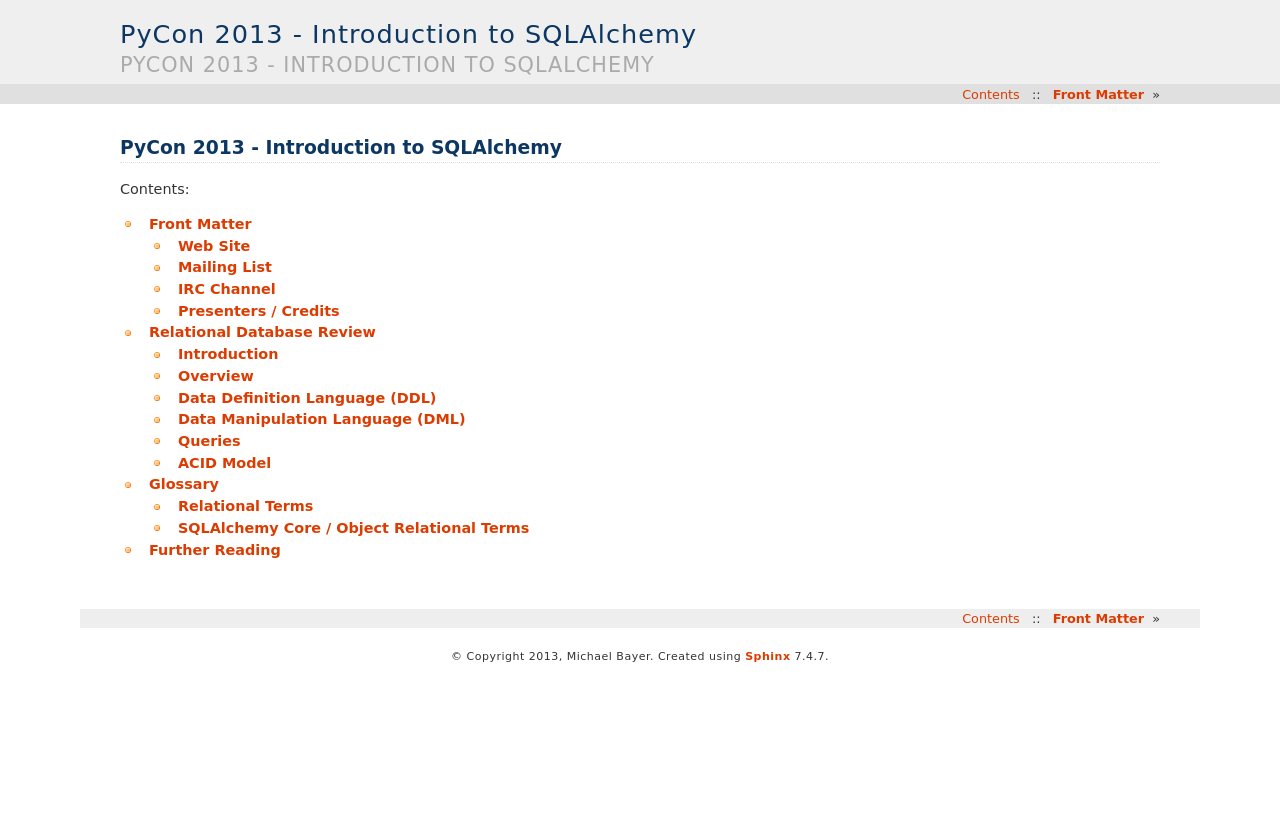
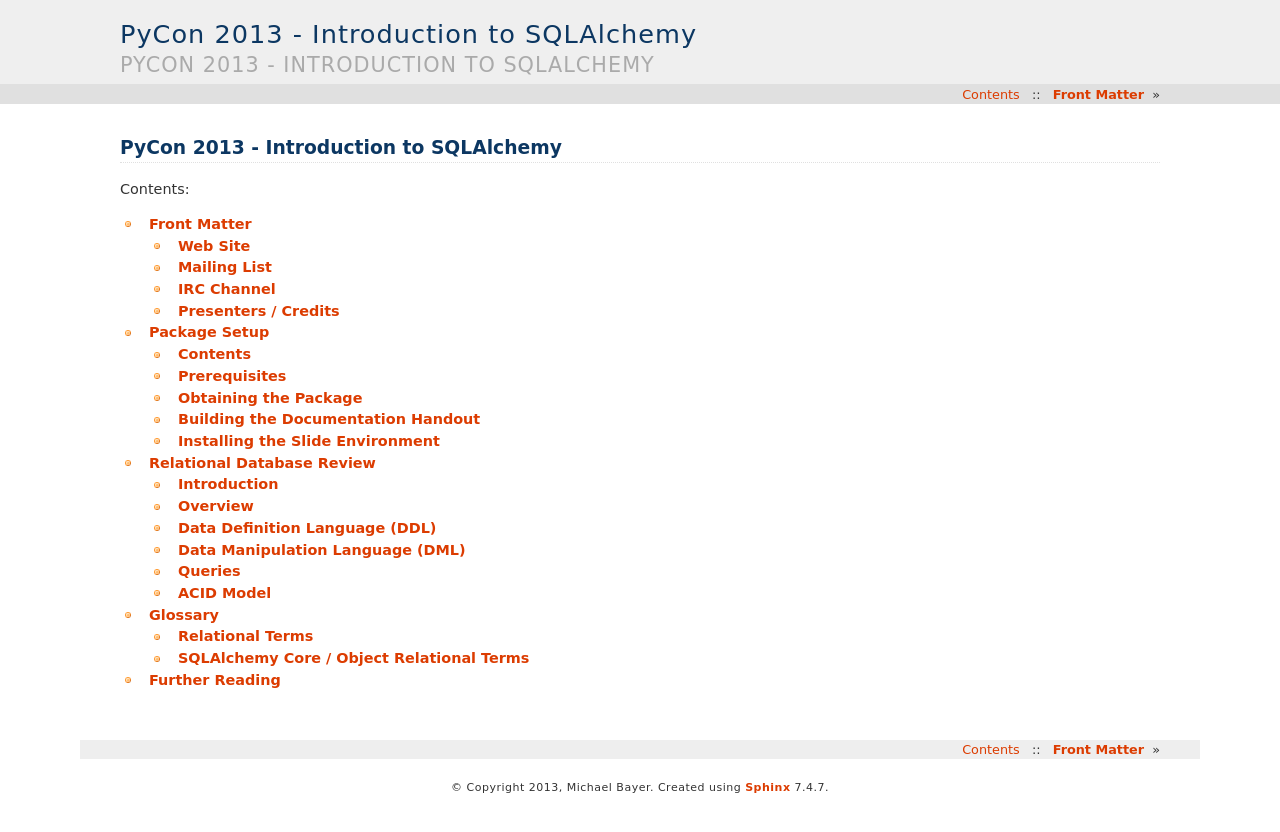
Before and after one commit to primordialstew/introduction-to-sqlalchemy-2013, a Sphinx documentation site: the page built from handout/source/index.rst, in a window 1280 px wide. Shown: the top 832 px of the page. Built offline with Sphinx 7.4.7, drawn with Linux system fonts in a browser that asks for light colours; some of the changed lines change nothing that is shown.

Commit message:
create a full README.rst which is really a symlink of doc file source/setup.rst

```diff
--- /dev/null
+++ b/README.rst
@@ -0,0 +1 @@
+handout/source/setup.rst
--- a/handout/source/index.rst
+++ b/handout/source/index.rst
@@ -12,6 +12,7 @@
    :maxdepth: 2
 
    front
+   setup
    relational
    glossary
    reading
--- /dev/null
+++ b/handout/source/setup.rst
@@ -0,0 +1,81 @@
+=============
+Package Setup
+=============
+
+Contents
+========
+
+This package contains:
+
+* student handout, buildable as HTML or PDF via Sphinx, in handout/
+
+* Software installs in sw/
+
+* Interactive Python slide runner
+
+
+Prerequisites
+=============
+
+A minimum version of Python 2.6 is recommended;
+Python 2.7, 3.1, 3.2 or 3.3 are also fine.
+
+For database access, the tutorials use the SQLite database by default,
+which is included as part of the Python standard library.
+
+If your Python was custom built and does not include SQLite, it
+can be added in by rebuilding with the SQLite libraries available or
+by installing pysqlite.
+
+To build the documentation, the Sphinx documentation system and
+its prerequistites must be installed.
+
+To install the slide runner and dependencies, virtualenv is strongly
+recommended, available at http://pypi.python.org/pypi/virtualenv.   Students are encouraged to gain rudimental familiarity with virtualenv prior to the class.
+
+Obtaining the Package
+======================
+
+The most recent version of this package is available using git::
+
+	git checkout https://zzzeek@bitbucket.org/zzzeek/pycon2013_student_package.git
+
+Building the Documentation Handout
+==================================
+
+The documentation can be built using standard Sphinx techniques.
+
+To build HTML on Linux / OSX::
+
+	cd handout/
+	make html
+
+To build HTML on Windows::
+
+	cd handout/
+	make html
+
+The documentation can also be built as PDF or any other format supported by Sphinx.   See the Sphinx documentation at http://sphinx-doc.org/ for further documentation.
+
+Installing the Slide Environment
+================================
+
+The slide environment features a working SQLAlchemy environment as well as several tutorial-style Python scripts which illustrate usage patterns.   The slides are best run using a specialized "slide runner" application, which we
+will be running as part of the class.
+
+To make the installation as easy as possible, as well as to minimize the need for network access, most of the non-standard prerequisite libraries are included here in the sw/ directory.    However, the system is best run using a Python virtualenv environment, so that system-wide installation is not required.
+
+Steps to install:
+
+1. Create a local virtualenv::
+
+	$ virtualenv --no-site-packages .venv
+
+2. Run the ``install.py`` script, which will install packages from the ``sw/``
+   directory into the local virtualenv::
+
+	$ .venv/bin/python install.py
+
+3. A particular tutorial script can be run using the ``sliderepl`` program::
+
+	$ .venv/bin/sliderepl 01_engine_usage.py
```
Also changed, not shown: 1 other file.
